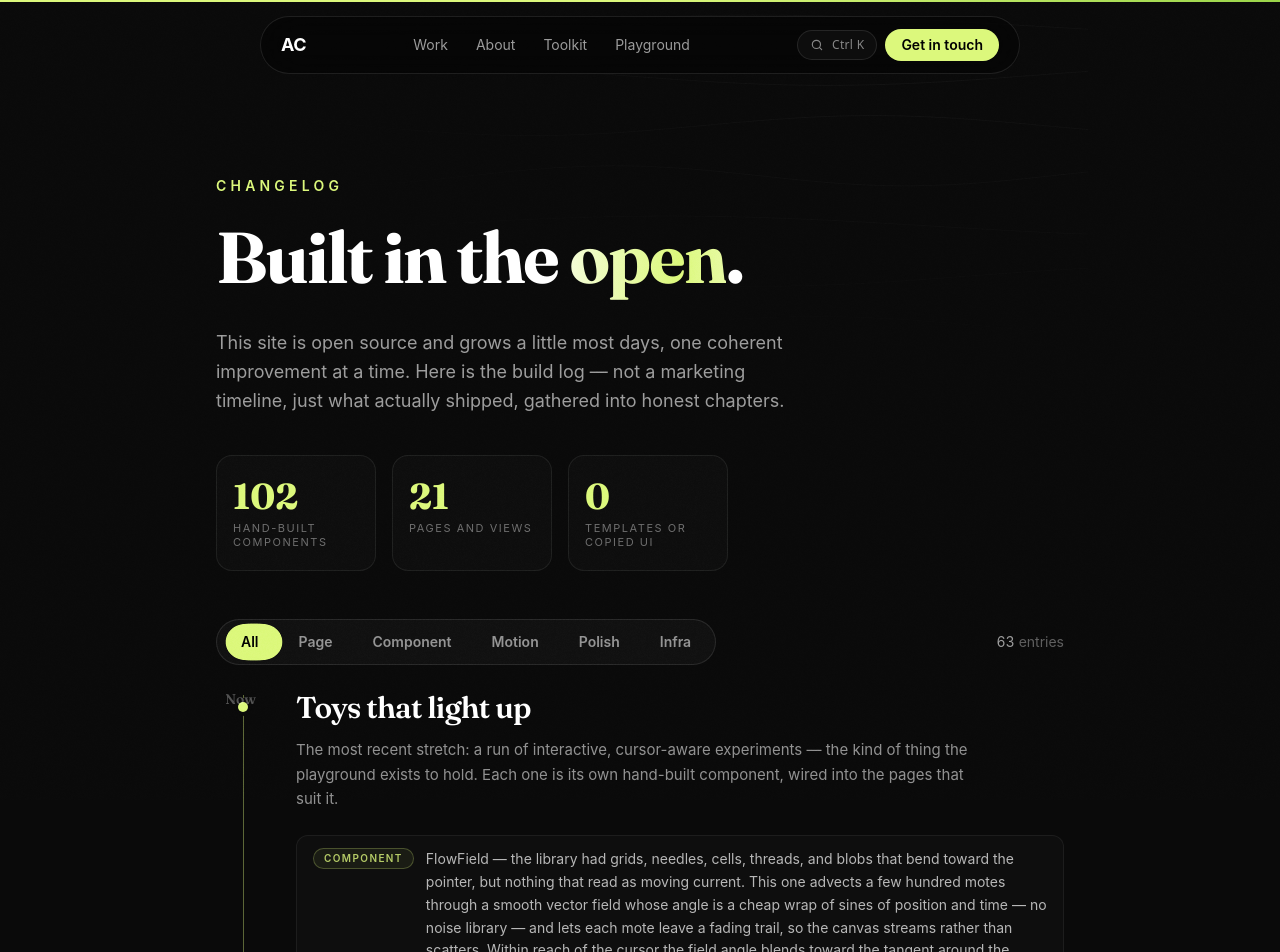
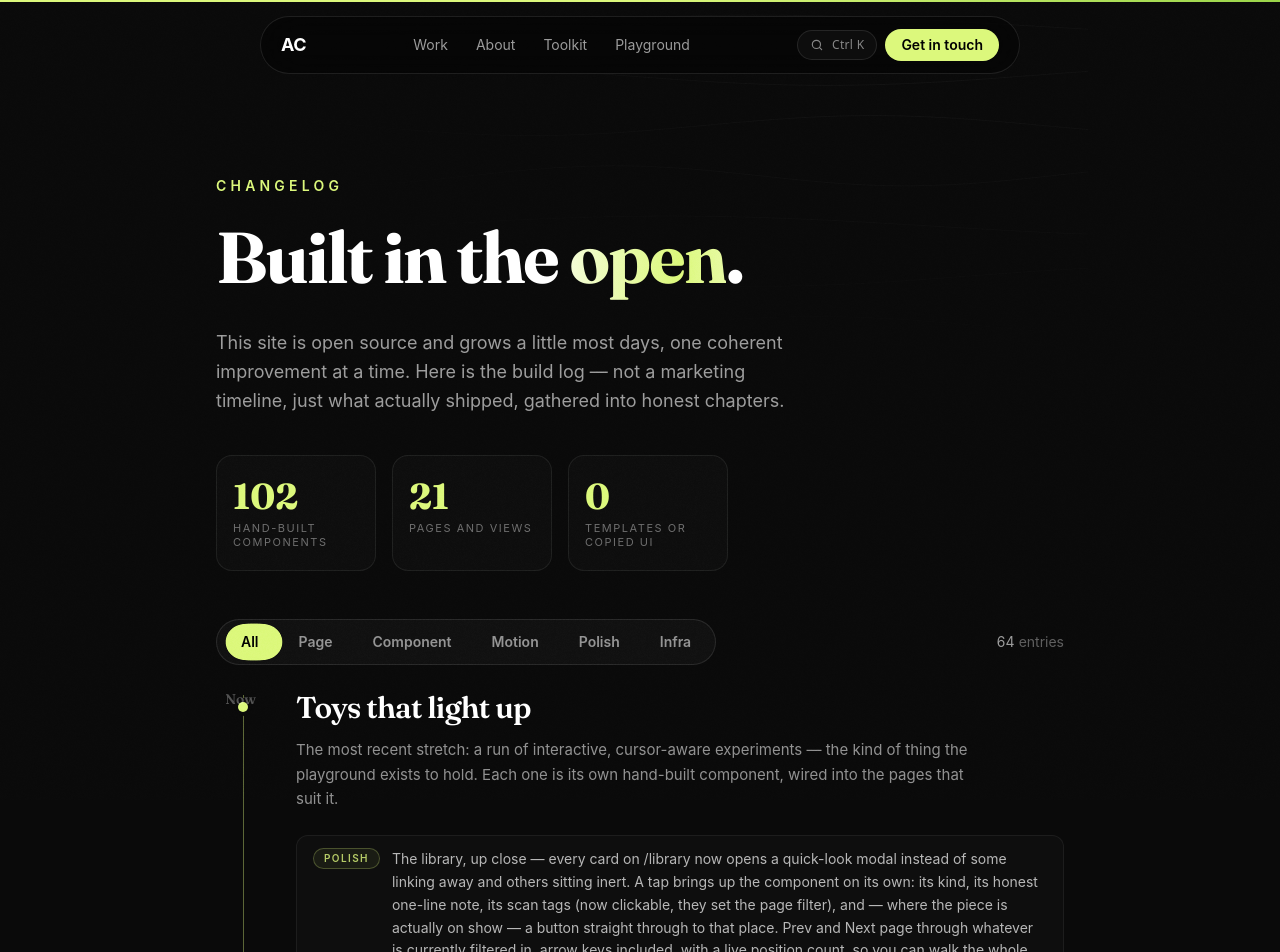
Before and after one commit to ArseniyCherednichenko/portfolio, a React (Vite) app: page /changelog in a window 1280 px wide. Shown: the top 952 px of the page. Built offline with nearby package versions, Linux system fonts and the light colour scheme.

Commit message:
Changelog: log the library quick-look modal at the top of the current chapter, and surface it in the Home 'In the open' headlines

```diff
--- a/src/data/changelog.ts
+++ b/src/data/changelog.ts
@@ -44,6 +44,7 @@ export const CHAPTERS: Chapter[] = [
     summary:
       'The most recent stretch: a run of interactive, cursor-aware experiments — the kind of thing the playground exists to hold. Each one is its own hand-built component, wired into the pages that suit it.',
     items: [
+      { kind: 'polish', text: 'The library, up close — every card on /library now opens a quick-look modal instead of some linking away and others sitting inert. A tap brings up the component on its own: its kind, its honest one-line note, its scan tags (now clickable, they set the page filter), and — where the piece is actually on show — a button straight through to that place. Prev and Next page through whatever is currently filtered in, arrow keys included, with a live position count, so you can walk the whole catalogue or just one kind without closing the sheet. It makes all of the components explorable in place, not only the ones that happened to have a home, and gives the catalogue the same in-page popover the rest of the site leans on.' },
       { kind: 'component', text: 'FlowField — the library had grids, needles, cells, threads, and blobs that bend toward the pointer, but nothing that read as moving current. This one advects a few hundred motes through a smooth vector field whose angle is a cheap wrap of sines of position and time — no noise library — and lets each mote leave a fading trail, so the canvas streams rather than scatters. Within reach of the cursor the field angle blends toward the tangent around the pointer, so the flow stops running straight through and curls into a lime eddy that the cursor drags along, brightening as it goes. Honest to the machine: one canvas, one RAF loop, motes recycled when they age out or drift off-frame, no per-mote React state. It debuts as a full-width pointer-fields experiment in the Playground. Reduced motion never starts the loop — it traces each streamline forward through the frozen field once, so the current’s topology is legible while nothing moves.' },
       { kind: 'component', text: 'Toast — the site’s missing notification primitive. A provider at the top of the Layout shell owns a shallow queue and hands any page, dialog, or command a toast() call; the messages render through a portal into an aria-live region pinned to the bottom edge, so a screen reader hears each one and nothing is clipped by an overflow-hidden parent. The mechanism is deliberately honest: when motion is allowed, a single CSS animation both depletes the lime meter and, on its onAnimationEnd, dismisses the toast — the bar and the clock are literally the same thing, so they can never drift, and hovering pauses both at once; the stack caps at three, so the oldest steps off the top rather than piling up. Each toast springs up from the edge, can be flicked aside, and carries a confirmation tick or a gentle error mark. It now backs the real "email address copied" confirmation from both the contact channels and the command palette — so the confirmation still lands even after the surface it came from closes — and debuts as a Navigation & controls trigger board in the Playground. Reduced motion drops the drift and the travelling meter for a clean fade on a plain timer (and never mounts the CSS meter, so the global reduced-motion collapse of animation-duration can’t fire it early).' },
       { kind: 'page', text: 'The reel (/reel) — an art-directed showreel, and the counterpoint to the Playground. Where the Playground dissects motion into a labelled workbench of controls, the reel runs nine full-screen scenes as a designed sequence: each pairs one signature hand-built backdrop (Aurora, MeshGradient, Beams, Threads, Lightning, Iridescence, Particles, Orb, Squares) with a single line of how I think about making things — motion, light, line, energy, colour, systems, form, structure. It is a small manifesto more than a pitch: it centres the point of view about craft, not any one project, so it de-centres the client work by design, and closes by handing off to /work and the Playground. Snap-scrolled (proximity, so the footer is never trapped), navigable by arrow keys, j/k, Home/End, and a dot rail, with a live NN / 09 counter. Each heavy backdrop mounts only while its scene is on or beside the screen — an IntersectionObserver tracks the scene crossing the viewport midline — so at most a couple of canvases ever run at once and the route chunk stays under 4kB gzipped. Reduced motion drops the scroll-snap and the scene reveals; every backdrop already stills itself.' },
--- a/src/data/latestLog.ts
+++ b/src/data/latestLog.ts
@@ -20,10 +20,10 @@ export interface LogHeadline {
 }
 
 export const LATEST_LOG: LogHeadline[] = [
+  { title: 'Library quick-look', tag: 'Polish' },
   { title: 'FlowField', tag: 'Component' },
   { title: 'Toast', tag: 'Component' },
   { title: 'The reel', tag: 'Page' },
   { title: 'AnimatedList', tag: 'Component' },
   { title: 'Tooltip', tag: 'Component' },
-  { title: 'TextType', tag: 'Component' },
 ]
```
